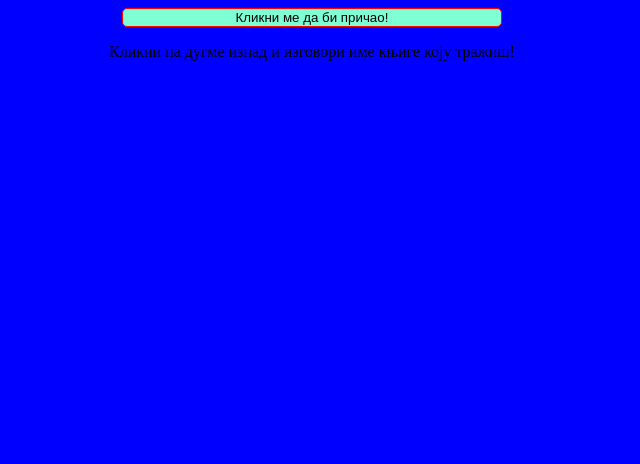
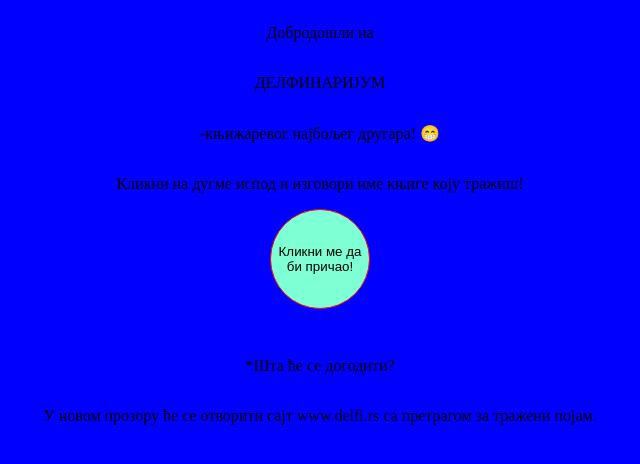
Before and after one commit to Dinonononono1989/delfinarijum, a plain HTML site: page index.html in a window 1280 px wide. Shown: the whole page, without its empty margins (328-968 px from the left). Drawn offline with Linux system fonts and the light colour scheme.

Commit message:
Add files via upload

```diff
--- a/delfinarijum.css
+++ b/delfinarijum.css
@@ -1,4 +1,6 @@
 body {
+    height: 100%;
+    width: 100%;
     display: flex;
     flex-direction: column;
     align-items: center;
@@ -6,8 +8,16 @@ body {
 }
 
 #btnGiveCommand {
-    width: 30%;
+    width: 100px;
+    height: 100px;
     background-color: aquamarine;
     border: 1px solid red;
-    border-radius: 5px;
+    border-radius: 50%;
 }
+.label {
+    width: 50%;
+    display: flex;
+    flex-wrap: wrap;
+    text-align: center;
+    justify-content: space-around;
+}
--- a/delfinarijum.js
+++ b/delfinarijum.js
@@ -18,10 +18,10 @@ recognition.onresult = function (event) {
     message.textContent = 'Речено је: ' + command + '.';
     window.open(`https://delfi.rs/pretraga?c=0&q=${command}`);
 }
-recognition.onspeechend = function () {
+//recognition.onspeechend = function () {
     //document.body.style.backgroundColor = "white";
     //message.textContent = 'Чича мича, мора да се прича!';
-};
+//};
 recognition.onerror = function (event) {
     console.log(event.error);
     message.textContent = 'Чича мича, мора да се прича!';
--- a/index.html
+++ b/index.html
@@ -7,8 +7,14 @@
     <link rel="stylesheet" href="delfinarijum.css">
 </head>
 <body>
+    <p class="label">Добродошли на</p>
+    <p class="label">ДЕЛФИНАРИЈУМ</p>
+    <p class="label">-књижаревог најбољег другара! 😁</p>
+    <p class="label">Кликни на дугме испод и изговори име књиге коју тражиш!</p>
     <button id="btnGiveCommand">Кликни ме да би причао!</button>
-    <p id="message">Кликни на дугме изнад и изговори име књиге коју тражиш!</p>
+    <p id="message"></p>
+    <p class="label">*Шта ће се догодити?</p>
+    <p class="label">У новом прозору ће се отворити сајт www.delfi.rs са претрагом за тражени појам.</p>
 
     <script src="delfinarijum.js"></script>
 </body>
```
